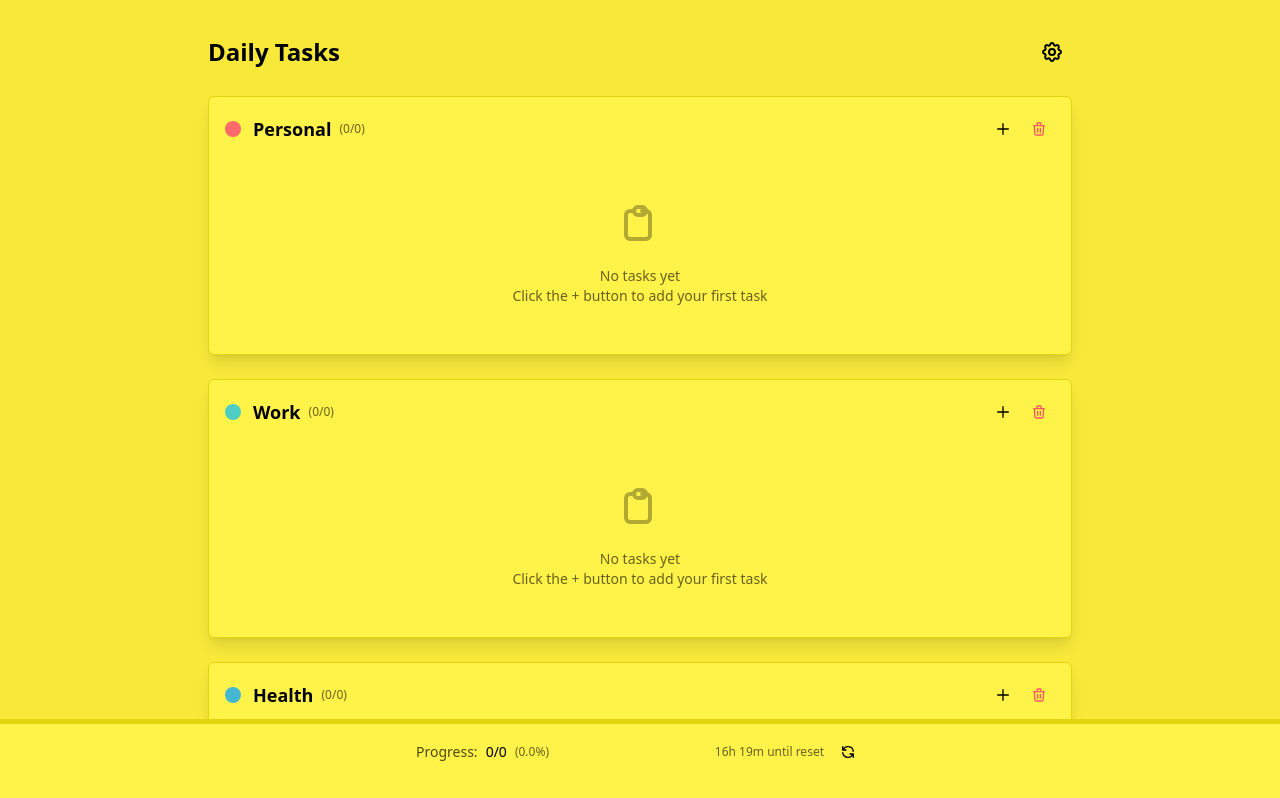
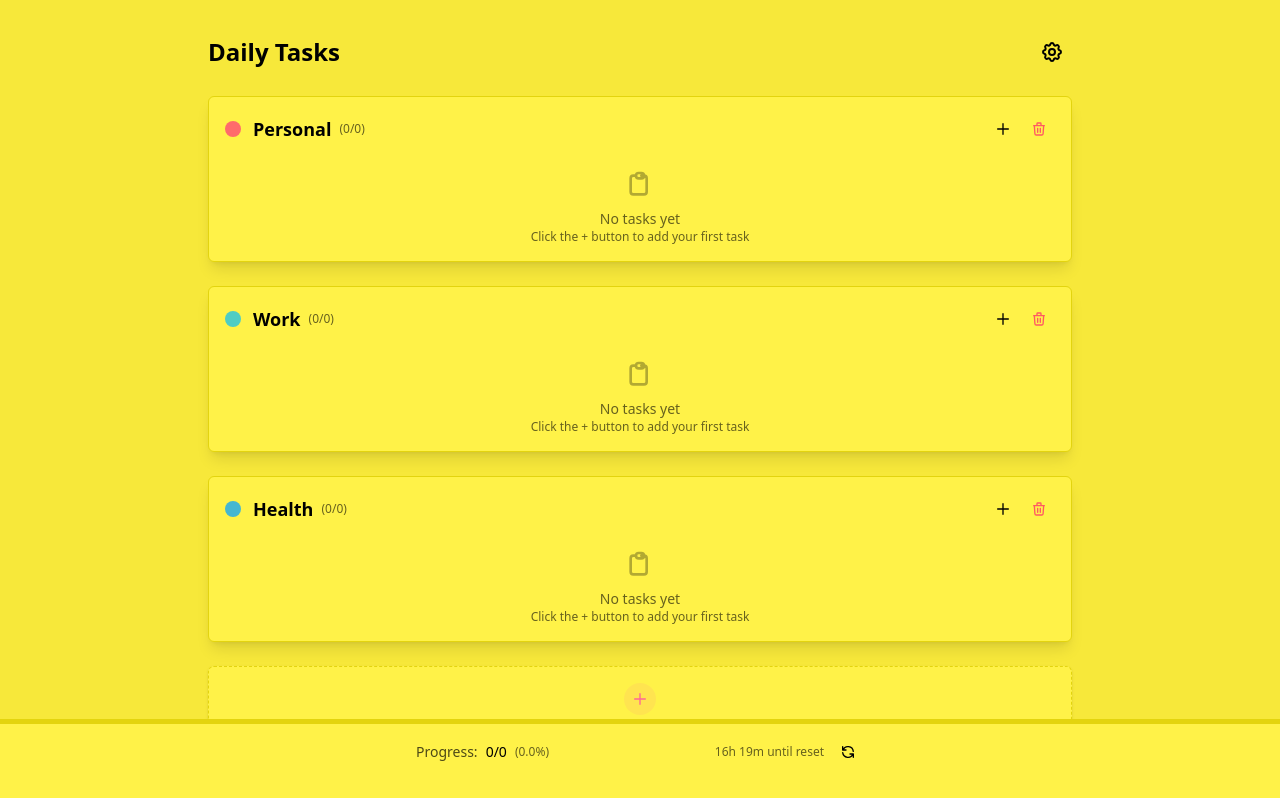
Before and after one commit to pixelninja/daily-tasks, a React (Vite) app: page / in a window 1280 px wide. Shown: the top 798 px of the page. Built offline with nearby package versions, Linux system fonts and the light colour scheme; the HTML template or start-up script is replaced by a standard one.

Commit message:
chore: update placeholder styling

```diff
--- a/src/components/CategorySection.tsx
+++ b/src/components/CategorySection.tsx
@@ -231,12 +231,12 @@ export const CategorySection: React.FC<CategorySectionProps> = ({ category, task
         {/* Tasks */}
         <div className="space-y-2">
           {tasks.length === 0 ? (
-            <div className="text-center text-base-content/60 py-8">
-              <svg xmlns="http://www.w3.org/2000/svg" className="h-12 w-12 mx-auto mb-4 text-base-content/30" fill="none" viewBox="0 0 24 24" stroke="currentColor">
+            <div className="text-center text-base-content/60">
+              <svg xmlns="http://www.w3.org/2000/svg" className="h-8 w-8 mx-auto mb-2 text-base-content/30" fill="none" viewBox="0 0 24 24" stroke="currentColor">
                 <path strokeLinecap="round" strokeLinejoin="round" strokeWidth={2} d="M9 5H7a2 2 0 00-2 2v10a2 2 0 002 2h8a2 2 0 002-2V7a2 2 0 00-2-2h-2M9 5a2 2 0 002 2h2a2 2 0 002-2M9 5a2 2 0 012-2h2a2 2 0 012 2" />
               </svg>
-              <p>No tasks yet</p>
-              <p className="text-sm">Click the + button to add your first task</p>
+              <p className="text-sm">No tasks yet</p>
+              <p className="text-xs">Click the + button to add your first task</p>
             </div>
           ) : (
             <>
--- a/src/components/TaskList.tsx
+++ b/src/components/TaskList.tsx
@@ -349,16 +349,16 @@ export const TaskList: React.FC = () => {
               className="card bg-base-100 shadow-sm border border-base-300 border-dashed rounded-md cursor-pointer hover:shadow-md hover:border-primary transition-all duration-200"
               onClick={() => setIsAddingCategory(true)}
             >
-              <div className="card-body p-6 text-center">
-                <div className="flex flex-col items-center gap-3">
-                  <div className="w-12 h-12 rounded-full bg-primary/10 flex items-center justify-center">
-                    <svg xmlns="http://www.w3.org/2000/svg" className="h-6 w-6 text-primary" fill="none" viewBox="0 0 24 24" stroke="currentColor">
+              <div className="card-body p-4 text-center">
+                <div className="flex flex-col items-center gap-2">
+                  <div className="w-8 h-8 rounded-full bg-primary/10 flex items-center justify-center">
+                    <svg xmlns="http://www.w3.org/2000/svg" className="h-4 w-4 text-primary" fill="none" viewBox="0 0 24 24" stroke="currentColor">
                       <path strokeLinecap="round" strokeLinejoin="round" strokeWidth={2} d="M12 4v16m8-8H4" />
                     </svg>
                   </div>
                   <div>
-                    <h3 className="text-lg font-semibold text-base-content mb-1">Add Category</h3>
-                    <p className="text-sm text-base-content/60">Create a new category to organize your tasks</p>
+                    <h3 className="text-base font-semibold text-base-content mb-1">Add Category</h3>
+                    <p className="text-xs text-base-content/60">Create a new category to organize your tasks</p>
                   </div>
                 </div>
               </div>
```
